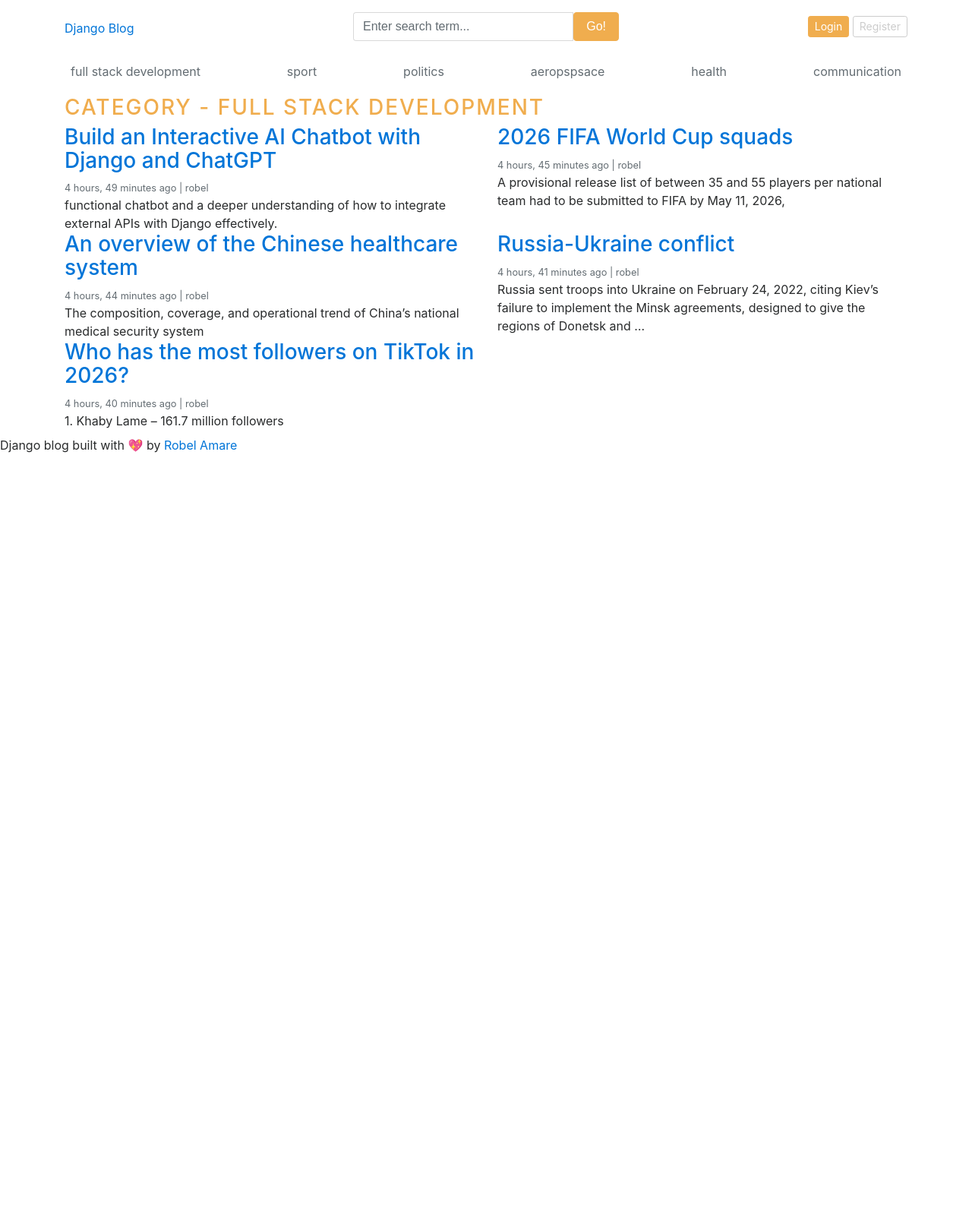
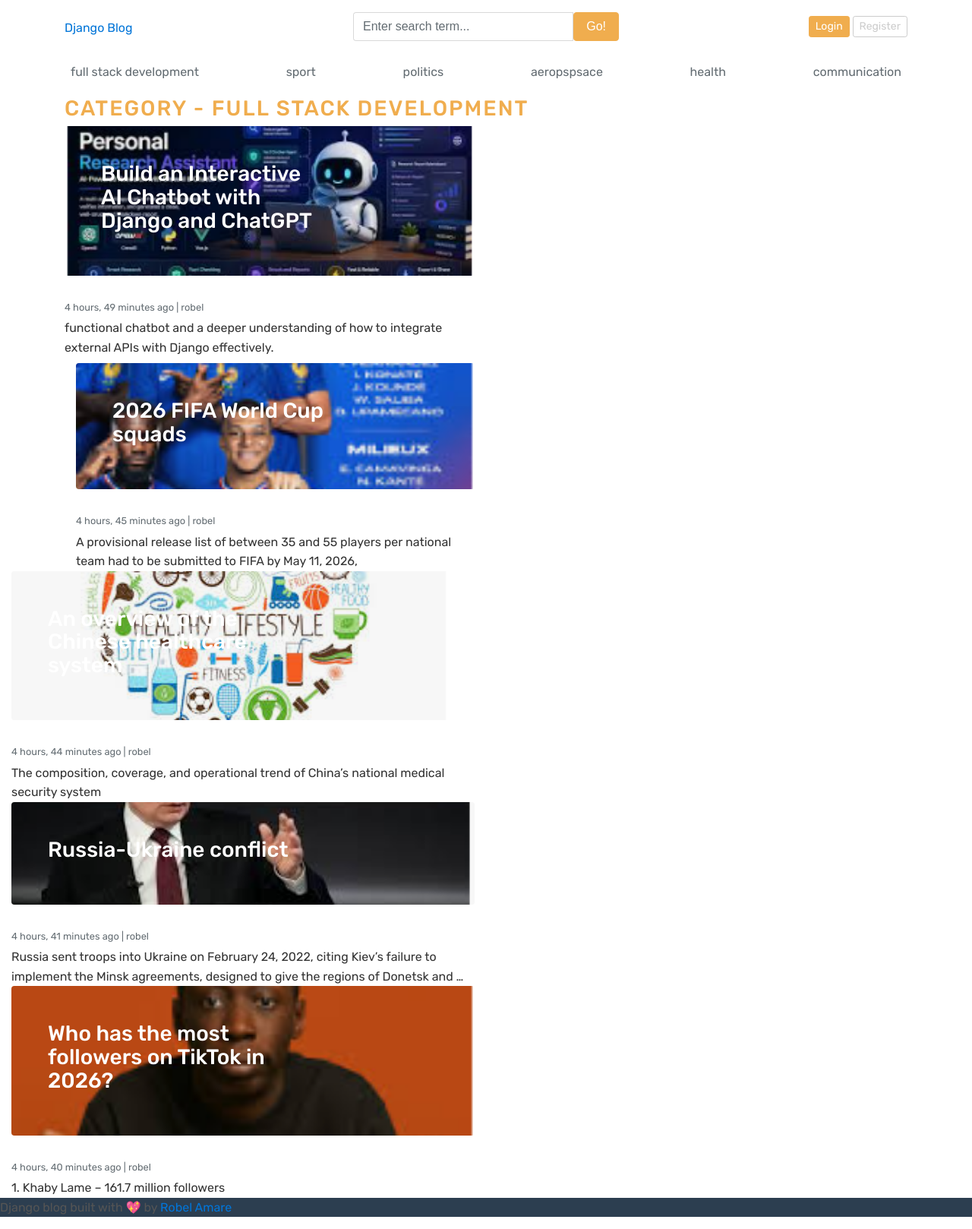
Before and after one commit to zak155/Blogwebapp, a Django app: template templates/posts_by_category.html in a window 1280 px wide. Shown: the whole page at 76% size. Before the commit the page ends 596 px from the top, so only its background shows below. Run offline with Django 5.2, Linux system fonts and the light colour scheme; the template is opened without the code that fills it: values that come from a table or form of the project are taken from there, others are empty; data comes from the database, SQL or seed files in the repository; both versions use the stored data as it was after the commit; some libraries are stand-ins or nearby versions.

Commit message:
Fix dynamic background image rendering for blog posts

```diff
--- a/blogs/views.py
+++ b/blogs/views.py
@@ -13,4 +13,4 @@ def post_by_category(request,category_id):
         'posts':posts,
         'category':category
     }
-    return render(request,'post_by_category.html',context)
+    return render(request,'posts_by_category.html',context)
--- a/config/urls.py
+++ b/config/urls.py
@@ -25,4 +25,4 @@ urlpatterns = [
     path('admin/', admin.site.urls),
     path('', views.home, name='home'),
     path('category/',include('blogs.urls')),
-]+static(settings.MEDIA_URL,document_url=settings.MEDIA_ROOT)
+]+static(settings.MEDIA_URL,document_root=settings.MEDIA_ROOT)
--- a/templates/base.html
+++ b/templates/base.html
@@ -10,7 +10,7 @@
     <title>Django Blogs</title>
     <link href="https://getbootstrap.com/docs/4.0/dist/css/bootstrap.min.css" rel="stylesheet">
     <link href="https://fonts.googleapis.com/css?family=Playfair+Display:700,900" rel="stylesheet">
-    <link href="{% static 'css/blog.css' %}" rel="stylesheet">
+    <link href="{% static 'css/style.css' %}" rel="stylesheet">
     <link rel="stylesheet" href="https://cdnjs.cloudflare.com/ajax/libs/font-awesome/4.7.0/css/font-awesome.min.css">
   </head>
 <body>
--- a/templates/home.html
+++ b/templates/home.html
@@ -4,11 +4,11 @@
 
   {% for post in featured_posts %}
     {% if forloop.first %}
-    <div class="jumbotron p-3 p-md-5 text-white rounded bg-dark" style="background-image: url('{{ post.featured_image }}'); background-size: cover; background-position: center; background-repeat: no-repeat;">
+    <div class="jumbotron p-3 p-md-5 text-white rounded bg-dark" style="background: url('{{post.featured_image }}'); background-size:cover;background-position:center;background-repeat:no-repeat;">
       <div class="col-md-8 px-0">
         <h1 class="display-4 font-italic">{{ post.title }}</h1>
         <p class="lead my-3">{{ post.short_description | truncatewords:25 }}</p>
-        <p class="lead mb-0"><a href="{% url 'blogs' post.slug  %}" class="text-white font-weight-bold">Continue reading...</a></p>
+        <p class="lead mb-0"><a href="#" class="text-white font-weight-bold">Continue reading...</a></p>
       </div>
     </div>
     {% endif %}
--- a/templates/posts_by_category.html
+++ b/templates/posts_by_category.html
@@ -10,8 +10,15 @@
     {% for post in posts %}
     <div class="col-md-6">
       <div class="card border-0" >
-        <div class="card-body">
-          <h3><a href="{% url 'blogs' post.slug  %}" class="text-dark">{{ post.title }}</a></h3>
+
+
+          <div class="jumbotron p-3 p-md-5 text-white rounded bg-dark" style="background:url('{{post.featured_image.url}}'); background-size:cover;background-position:center;background-repeat:no-repeat;">
+           <div class="col-md-8 px-0">
+             <div class="card-body">
+              <h3><a href="#" class="text-white">{{ post.title }}</a></h3>
+               </div>
+        </div>
+    </div>
           <small class="mb-1 text-muted">{{ post.created_at | timesince }} ago | {{ post.author }}</small>
           <p class="card-text">{{ post.short_description | truncatewords:25 }}</p>
         </div>
```
Also changed, not shown: config/views.py (+4 -4 lines), db.sqlite3.
